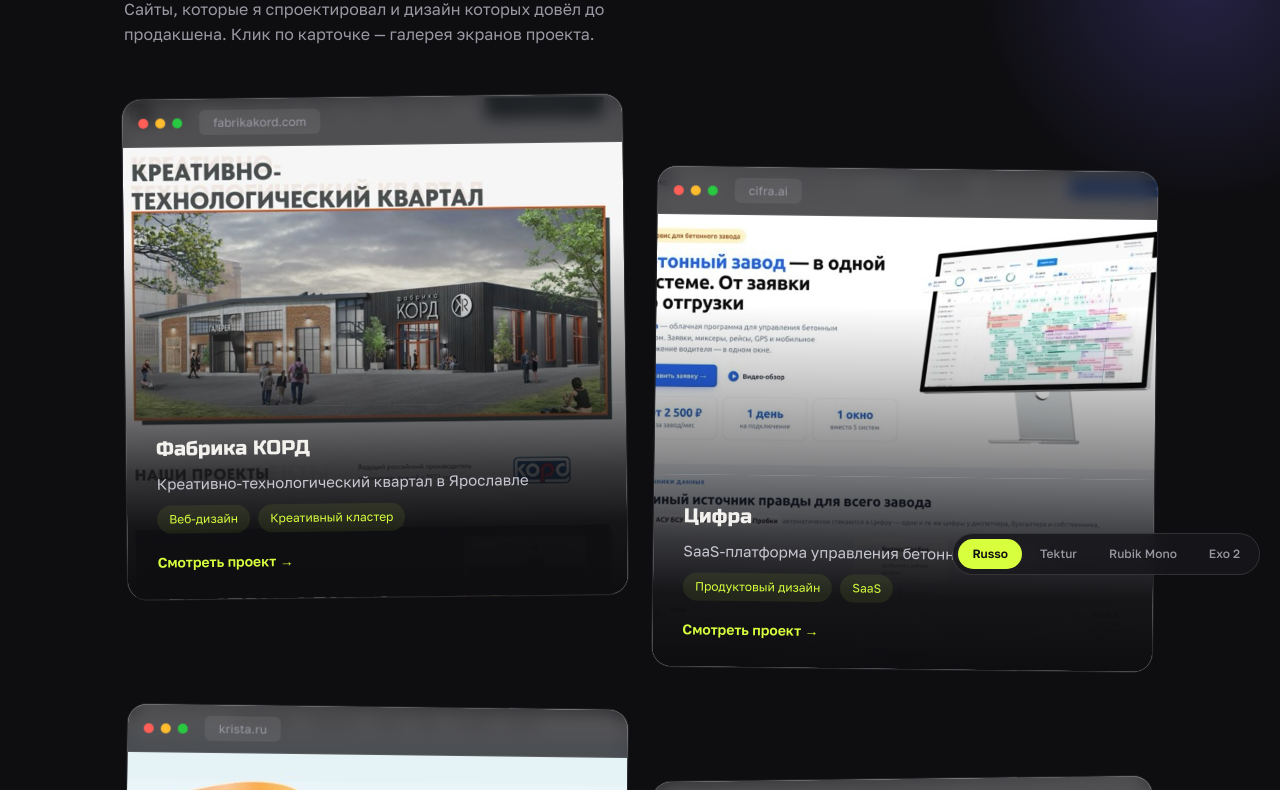
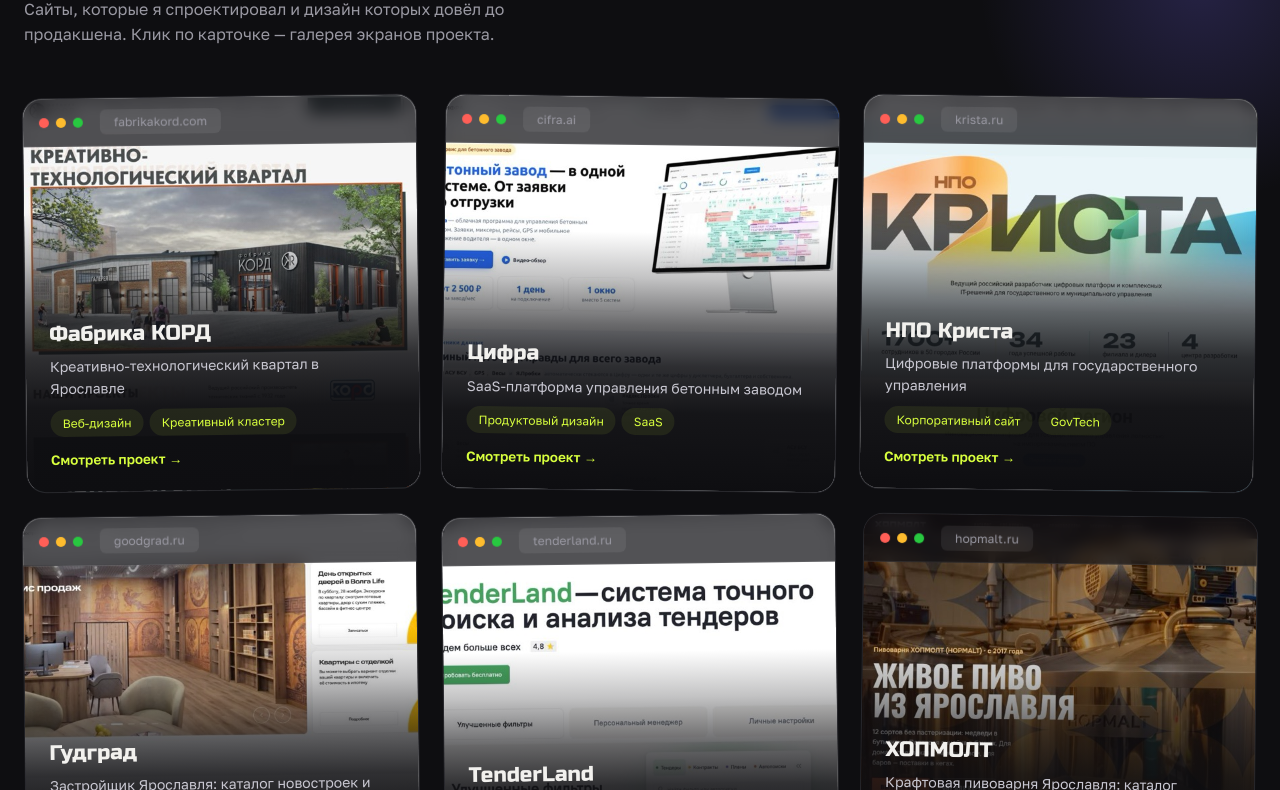
Before and after one commit to zerjg/portfolio, a plain HTML site: page index.html in a window 1280 px wide. Shown: the part 205-995 px from the top of the page. Drawn offline with Linux system fonts and the light colour scheme; a web font is replaced by a local one.

Commit message:
Russo без переключателя; единый градиент без шва; полноширинная сетка 6/3/2/1 с FLIP-анимацией переноса

```diff
--- a/index.html
+++ b/index.html
@@ -7,7 +7,7 @@
   <meta name="description" content="Портфолио Игоря Пономарёва — веб-дизайн и цифровые продукты: Фабрика КОРД, Цифра, НПО Криста.">
   <link rel="preconnect" href="https://fonts.googleapis.com">
   <link rel="preconnect" href="https://fonts.gstatic.com" crossorigin>
-  <link href="https://fonts.googleapis.com/css2?family=Russo+One&family=Tektur:wght@500;700;800&family=Rubik+Mono+One&family=Exo+2:wght@600;700;800&family=Golos+Text:wght@400;500;600&family=Manrope:wght@400;500;600&display=swap" rel="stylesheet">
+  <link href="https://fonts.googleapis.com/css2?family=Russo+One&family=Golos+Text:wght@400;500;600&display=swap" rel="stylesheet">
   <style>
     :root {
       --bg: #0e0e11;
@@ -21,10 +21,7 @@
       --font-display: 'Russo One';
       --font-body: 'Golos Text';
     }
-    body[data-font="tektur"] { --font-display: 'Tektur'; --font-body: 'Golos Text'; }
-    body[data-font="rubik"] { --font-display: 'Rubik Mono One'; --font-body: 'Golos Text'; }
-    body[data-font="exo"] { --font-display: 'Exo 2'; --font-body: 'Manrope'; }
-    body[data-font="russo"] :is(h1, h2, h3, .logo), body[data-font="rubik"] :is(h1, h2, h3, .logo) { font-weight: 400; }
+    h1, h2, h3, .logo { font-weight: 400; }
     * { margin: 0; padding: 0; box-sizing: border-box; }
     html { scroll-behavior: smooth; }
     body {
@@ -61,8 +58,12 @@
     }
     .section-title { font-size: clamp(28px, 4.5vw, 44px); margin-bottom: 12px; }
     .section-sub { color: var(--muted); margin-bottom: 48px; max-width: 560px; }
+    .section-head { padding: 0 24px; }
 
-    .projects { display: grid; grid-template-columns: 1fr 1fr; gap: 36px 28px; }
+    .projects {
+      display: grid; grid-template-columns: repeat(6, 1fr);
+      gap: 24px; padding: 0 24px;
+    }
     .project {
       position: relative;
       background: var(--surface); border: 1px solid rgba(255,255,255,.07);
@@ -77,7 +78,6 @@
       transform: translateY(-5px) rotate(0deg) !important;
     }
     .project.vert { aspect-ratio: 1 / 1; }
-    .project.shift { margin-top: 72px; }
     .project.tilt-r.in { transform: rotate(.7deg); }
     .project.tilt-l.in { transform: rotate(-.7deg); }
     .project-img {
@@ -86,13 +86,8 @@
     }
     .project-info {
       position: absolute; left: 0; right: 0; bottom: 0; z-index: 2;
-      padding: 30px 30px 26px; display: flex; flex-direction: column; gap: 10px;
-      background: linear-gradient(180deg, rgba(14,14,17,.55) 0%, rgba(14,14,17,.82) 34%, rgba(14,14,17,.97) 62%, rgba(14,14,17,1) 100%);
-    }
-    .project-info::before {
-      content: ''; position: absolute; left: 0; right: 0; bottom: 100%;
-      height: 170px; pointer-events: none;
-      background: linear-gradient(180deg, rgba(14,14,17,0) 0%, rgba(14,14,17,.2) 40%, rgba(14,14,17,.55) 100%);
+      padding: 76px 16px 14px; display: flex; flex-direction: column; gap: 7px;
+      background: linear-gradient(180deg, rgba(14,14,17,0) 0%, rgba(14,14,17,.25) 18%, rgba(14,14,17,.62) 36%, rgba(14,14,17,.86) 52%, rgba(14,14,17,.97) 70%, rgba(14,14,17,1) 100%);
     }
     .browser-bar {
       position: absolute; top: 0; left: 0; right: 0; z-index: 2;
@@ -106,15 +101,14 @@
       margin-left: 10px; font-size: 12px; color: var(--muted);
       background: rgba(255,255,255,.07); padding: 3px 14px; border-radius: 6px;
     }
-    .project-info h3 { font-size: 26px; }
-    .project.vert .project-info h3 { font-size: 20px; }
-    .project-info p { color: #c9c8d2; font-size: 15px; }
-    .card-tags { display: flex; gap: 8px; flex-wrap: wrap; }
+    .project-info h3 { font-size: 17px; }
+    .project-info p { color: #c9c8d2; font-size: 12.5px; }
+    .card-tags { display: flex; gap: 6px; flex-wrap: wrap; }
     .card-tags span {
-      font-size: 12px; color: var(--accent); background: rgba(216,255,62,.08);
-      padding: 4px 12px; border-radius: 100px;
+      font-size: 10.5px; color: var(--accent); background: rgba(216,255,62,.08);
+      padding: 3px 10px; border-radius: 100px;
     }
-    .project-link { margin-top: 8px; color: var(--accent); font-weight: 600; font-size: 14px; }
+    .project-link { margin-top: 4px; color: var(--accent); font-weight: 600; font-size: 12.5px; }
     .project:hover .project-link { text-decoration: underline; text-underline-offset: 4px; }
 
     /* ---------- facts footer band ---------- */
@@ -145,35 +139,34 @@
     .footer-line .wrap { display: flex; justify-content: space-between; gap: 16px; flex-wrap: wrap; }
     .footer-line a:hover { color: var(--accent); }
 
-    /* ---------- font switcher ---------- */
-    .font-switch {
-      position: fixed; right: 20px; bottom: 20px; z-index: 60;
-      display: flex; gap: 4px; padding: 5px;
-      background: rgba(23,23,28,.85); backdrop-filter: blur(10px);
-      border: 1px solid rgba(255,255,255,.12); border-radius: 100px;
+    @media (max-width: 1599px) {
+      .projects { grid-template-columns: repeat(3, 1fr); }
+      .project-info { padding: 110px 24px 20px; gap: 9px; }
+      .project-info h3 { font-size: 21px; }
+      .project-info p { font-size: 14px; }
+      .card-tags span { font-size: 12px; padding: 4px 12px; }
+      .project-link { font-size: 13.5px; }
     }
-    .font-switch button {
-      border: 0; background: transparent; color: var(--muted);
-      font: 500 12px/1 var(--font-body), sans-serif;
-      padding: 9px 14px; border-radius: 100px; cursor: pointer;
+    @media (max-width: 1099px) {
+      .projects { grid-template-columns: repeat(2, 1fr); }
+      .project-info { padding: 130px 26px 22px; gap: 10px; }
+      .project-info h3 { font-size: 24px; }
+      .project-info p { font-size: 15px; }
+      .project-link { font-size: 14px; }
     }
-    .font-switch button.on { background: var(--accent); color: #111; font-weight: 600; }
-
     @media (max-width: 860px) {
-      .projects { grid-template-columns: 1fr; gap: 26px; }
-      .project.vert { aspect-ratio: 4 / 5; }
-      .project-info { padding: 20px 22px 22px; }
-      .project-info::before { height: 130px; }
-      .project.shift { margin-top: 0; }
-      .project.tilt-r.in, .project.tilt-l.in { transform: none; }
       .facts-grid { grid-template-columns: 1fr 1fr; }
       .fact { padding: 28px 24px; }
       .fact:nth-child(3) { border-left: none; }
       .fact:nth-child(n+3) { border-top: 1px solid rgba(255,255,255,.07); }
       .nav-links { gap: 18px; }
       .logo { font-size: 13px; }
-      .font-switch { right: 12px; bottom: 12px; }
-      .font-switch button { padding: 8px 11px; font-size: 11px; }
+    }
+    @media (max-width: 699px) {
+      .projects { grid-template-columns: 1fr; gap: 22px; padding: 0 16px; }
+      .section-head { padding: 0 16px; }
+      .project-info { padding: 120px 24px 22px; }
+      .project.tilt-r.in, .project.tilt-l.in { transform: none; }
     }
     @media (max-width: 480px) {
       .facts-grid { grid-template-columns: 1fr; }
@@ -195,10 +188,11 @@
 </nav>
 
 <section id="works">
-  <div class="wrap">
+  <div class="section-head">
     <h2 class="section-title">Проекты</h2>
     <p class="section-sub">Сайты, которые я спроектировал и дизайн которых довёл до продакшена. Клик по карточке — галерея экранов проекта.</p>
-    <div class="projects">
+  </div>
+  <div class="projects">
 
       <a class="project vert tilt-l" href="project.html?p=kord">
         <img class="project-img" src="assets/kord.jpg" alt="Сайт креативно-технологического квартала «Фабрика КОРД»" loading="lazy">
@@ -214,7 +208,7 @@
         </div>
       </a>
 
-      <a class="project vert shift tilt-r" href="project.html?p=cifra">
+      <a class="project vert tilt-r" href="project.html?p=cifra">
         <img class="project-img" src="assets/cifra.jpg" alt="Сайт SaaS-платформы «Цифра» для управления бетонным заводом" loading="lazy">
         <div class="browser-bar">
           <i style="background:#ff5f57"></i><i style="background:#febc2e"></i><i style="background:#28c840"></i>
@@ -242,7 +236,7 @@
         </div>
       </a>
 
-      <a class="project vert shift tilt-l" href="project.html?p=goodgrad">
+      <a class="project vert tilt-l" href="project.html?p=goodgrad">
         <img class="project-img" src="assets/goodgrad.jpg" alt="Сайт застройщика «Гудград» — каталог новостроек Ярославля" loading="lazy">
         <div class="browser-bar">
           <i style="background:#ff5f57"></i><i style="background:#febc2e"></i><i style="background:#28c840"></i>
@@ -270,7 +264,7 @@
         </div>
       </a>
 
-      <a class="project vert shift tilt-r" href="project.html?p=hopmalt">
+      <a class="project vert tilt-r" href="project.html?p=hopmalt">
         <img class="project-img" src="assets/hopmalt.jpg" alt="Сайт крафтовой пивоварни ХОПМОЛТ (HOPMALT) в Ярославле" loading="lazy">
         <div class="browser-bar">
           <i style="background:#ff5f57"></i><i style="background:#febc2e"></i><i style="background:#28c840"></i>
@@ -284,7 +278,6 @@
         </div>
       </a>
 
-    </div>
   </div>
 </section>
 
@@ -305,27 +298,41 @@
   </div>
 </footer>
 
-<div class="font-switch" aria-label="Шрифт оформления">
-  <button data-font="russo">Russo</button>
-  <button data-font="tektur">Tektur</button>
-  <button data-font="rubik">Rubik Mono</button>
-  <button data-font="exo">Exo 2</button>
-</div>
-
 <script>
 const io = new IntersectionObserver(entries => {
   entries.forEach(e => { if (e.isIntersecting) { e.target.classList.add("in"); io.unobserve(e.target); } });
 }, { threshold: 0.12 });
 document.querySelectorAll(".project").forEach(p => io.observe(p));
 
-function setFont(f) {
-  if (!["russo", "tektur", "rubik", "exo"].includes(f)) f = "russo";
-  document.body.dataset.font = f;
-  localStorage.setItem("portfolio-font", f);
-  document.querySelectorAll(".font-switch button").forEach(b => b.classList.toggle("on", b.dataset.font === f));
-}
-setFont(localStorage.getItem("portfolio-font") || "russo");
-document.querySelectorAll(".font-switch button").forEach(b => b.addEventListener("click", () => setFont(b.dataset.font)));
+// FLIP: плавный перенос карточек при смене числа колонок
+const grid = document.querySelector(".projects");
+const cards = [...grid.children];
+const colCount = () => getComputedStyle(grid).gridTemplateColumns.split(" ").length;
+const rects = () => cards.map(c => c.getBoundingClientRect());
+let cols = colCount(), saved = rects(), raf = 0;
+window.addEventListener("resize", () => {
+  cancelAnimationFrame(raf);
+  raf = requestAnimationFrame(() => {
+    const now = rects();
+    const c = colCount();
+    if (c !== cols) {
+      cards.forEach((card, i) => {
+        const a = saved[i], b = now[i];
+        const dx = a.left - b.left, dy = a.top - b.top;
+        const sx = a.width / b.width, sy = a.height / b.height;
+        if (Math.abs(dx) < 1 && Math.abs(dy) < 1 && Math.abs(sx - 1) < .01 && Math.abs(sy - 1) < .01) return;
+        card.style.transition = "none";
+        card.style.transform = `translate(${dx}px, ${dy}px) scale(${sx}, ${sy})`;
+        void card.offsetWidth;
+        card.style.transition = "transform .65s cubic-bezier(.22,.9,.26,1)";
+        card.style.transform = "";
+        card.addEventListener("transitionend", () => { card.style.transition = ""; }, { once: true });
+      });
+      cols = c;
+    }
+    saved = now;
+  });
+});
 </script>
 
 </body>
```
Also changed, not shown: project.html (+5 -40 lines).
